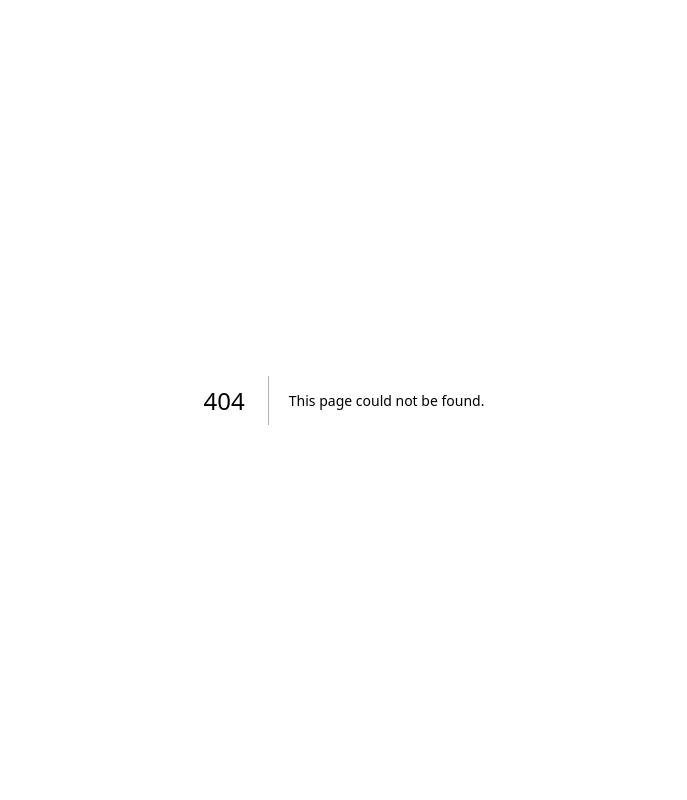
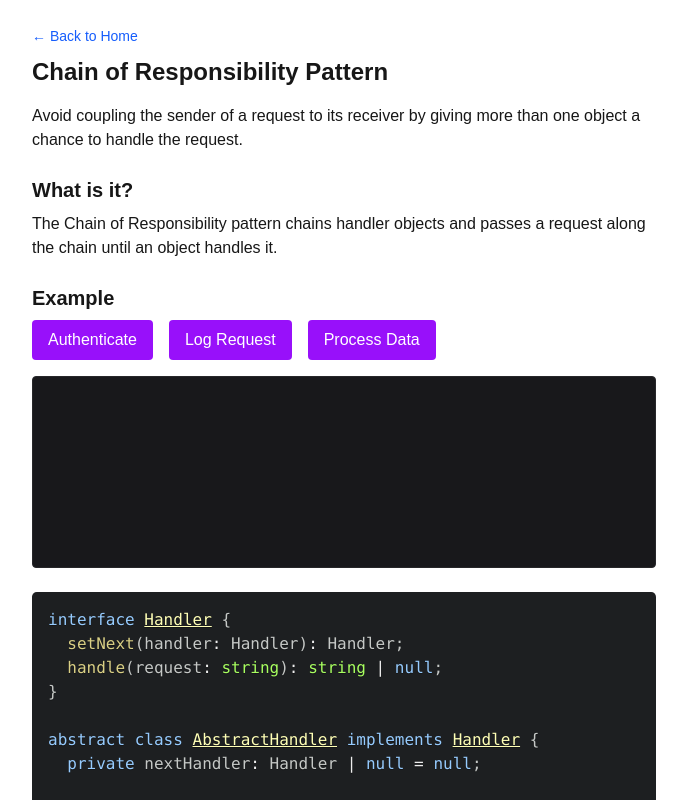
Before and after one commit to Mubtasim/patternalysis, a Next.js app: page /patterns/chain-of-responsibility in a window 1280 px wide. Before the commit this address had no page. Shown: the top 800 px of the page, without its empty margins (296-983 px from the left). Built offline with nearby package versions, Linux system fonts and the light colour scheme.

Commit message:
feat: Add Chain of Responsibility pattern page and update home page to include it in the list of implemented patterns

```diff
--- a/src/app/page.tsx
+++ b/src/app/page.tsx
@@ -15,6 +15,7 @@ export default function Home() {
     "facade",
     "flyweight",
     "proxy",
+    "chain-of-responsibility",
   ];
 
   const allPatterns = [
--- /dev/null
+++ b/src/app/patterns/chain-of-responsibility/page.tsx
@@ -0,0 +1,201 @@
+"use client";
+
+import PatternLayout from "@/components/PatternLayout";
+import { useState } from "react";
+import { Prism as SyntaxHighlighter } from "react-syntax-highlighter";
+import { atomDark } from "react-syntax-highlighter/dist/cjs/styles/prism";
+
+// Handler interface
+interface Handler {
+  setNext(handler: Handler): Handler;
+  handle(request: string): string | null;
+}
+
+// Abstract Handler
+abstract class AbstractHandler implements Handler {
+  private nextHandler: Handler | null = null;
+
+  setNext(handler: Handler): Handler {
+    this.nextHandler = handler;
+    return handler;
+  }
+
+  handle(request: string): string | null {
+    if (this.nextHandler) {
+      return this.nextHandler.handle(request);
+    }
+    return null;
+  }
+}
+
+// Concrete Handlers
+class AuthHandler extends AbstractHandler {
+  handle(request: string): string | null {
+    if (request === "auth") {
+      return "✅ Authentication successful";
+    }
+    return super.handle(request);
+  }
+}
+
+class LoggingHandler extends AbstractHandler {
+  handle(request: string): string | null {
+    if (request === "log") {
+      return "📋 Logged request";
+    }
+    return super.handle(request);
+  }
+}
+
+class DataHandler extends AbstractHandler {
+  handle(request: string): string | null {
+    if (request === "data") {
+      return "📦 Data processed";
+    }
+    return super.handle(request);
+  }
+}
+
+export default function ChainOfResponsibilityPage() {
+  const [logs, setLogs] = useState<string[]>([]);
+
+  const handleRequest = (request: string) => {
+    // Setup chain
+    const auth = new AuthHandler();
+    const log = new LoggingHandler();
+    const data = new DataHandler();
+
+    auth.setNext(log).setNext(data);
+
+    const result = auth.handle(request);
+
+    setLogs((prev) => [
+      ...prev,
+      result || "No handler could process the request",
+    ]);
+  };
+
+  return (
+    <PatternLayout title="Chain of Responsibility">
+      <p className="mb-4">
+        Avoid coupling the sender of a request to its receiver by giving more
+        than one object a chance to handle the request.
+      </p>
+
+      <h2 className="text-xl font-semibold mt-6 mb-2">What is it?</h2>
+      <p className="mb-4">
+        The Chain of Responsibility pattern chains handler objects and passes a
+        request along the chain until an object handles it.
+      </p>
+
+      <h2 className="text-xl font-semibold mt-6 mb-2">Example</h2>
+      <div className="flex gap-4 mb-4">
+        <button
+          onClick={() => handleRequest("auth")}
+          className="bg-purple-600 hover:bg-purple-500 px-4 py-2 rounded text-white"
+        >
+          Authenticate
+        </button>
+        <button
+          onClick={() => handleRequest("log")}
+          className="bg-purple-600 hover:bg-purple-500 px-4 py-2 rounded text-white"
+        >
+          Log Request
+        </button>
+        <button
+          onClick={() => handleRequest("data")}
+          className="bg-purple-600 hover:bg-purple-500 px-4 py-2 rounded text-white"
+        >
+          Process Data
+        </button>
+      </div>
+
+      <div className="bg-zinc-900 rounded p-4 mb-6 h-48 overflow-y-auto text-sm border border-zinc-800">
+        {logs.map((log, idx) => (
+          <div key={idx}>{log}</div>
+        ))}
+      </div>
+
+      <SyntaxHighlighter language="ts" style={atomDark} className="rounded">
+        {`interface Handler {
+  setNext(handler: Handler): Handler;
+  handle(request: string): string | null;
+}
+
+abstract class AbstractHandler implements Handler {
+  private nextHandler: Handler | null = null;
+
+  setNext(handler: Handler): Handler {
+    this.nextHandler = handler;
+    return handler;
+  }
+
+  handle(request: string): string | null {
+    if (this.nextHandler) {
+      return this.nextHandler.handle(request);
+    }
+    return null;
+  }
+}
+
+class AuthHandler extends AbstractHandler {
+  handle(request: string): string | null {
+    if (request === 'auth') {
+      return '✅ Authentication successful';
+    }
+    return super.handle(request);
+  }
+}
+
+class LoggingHandler extends AbstractHandler {
+  handle(request: string): string | null {
+    if (request === 'log') {
+      return '📋 Logged request';
+    }
+    return super.handle(request);
+  }
+}
+
+class DataHandler extends AbstractHandler {
+  handle(request: string): string | null {
+    if (request === 'data') {
+      return '📦 Data processed';
+    }
+    return super.handle(request);
+  }
+}
+
+// Setup
+const auth = new AuthHandler();
+const log = new LoggingHandler();
+auth.setNext(log);
+const data = new DataHandler();
+log.setNext(data);
+
+console.log(auth.handle('auth'));
+console.log(auth.handle('log'));
+console.log(auth.handle('data'));
+console.log(auth.handle('unknown'));`}
+      </SyntaxHighlighter>
+
+      <h2 className="text-xl font-semibold mt-6 mb-2">Common Uses</h2>
+      <ul className="list-disc ml-6 mb-4">
+        <li>Event bubbling and capturing</li>
+        <li>Request processing pipelines</li>
+        <li>UI frameworks and middleware</li>
+      </ul>
+
+      <h2 className="text-xl font-semibold mt-6 mb-2">When to Use</h2>
+      <ul className="list-disc ml-6 mb-4">
+        <li>When multiple objects can handle a request</li>
+        <li>To decouple sender and receiver</li>
+      </ul>
+
+      <h2 className="text-xl font-semibold mt-6 mb-2">Caution</h2>
+      <ul className="list-disc ml-6">
+        <li>Can complicate debugging and tracing</li>
+        <li>Order of handlers matters</li>
+      </ul>
+    </PatternLayout>
+  );
+}
```
